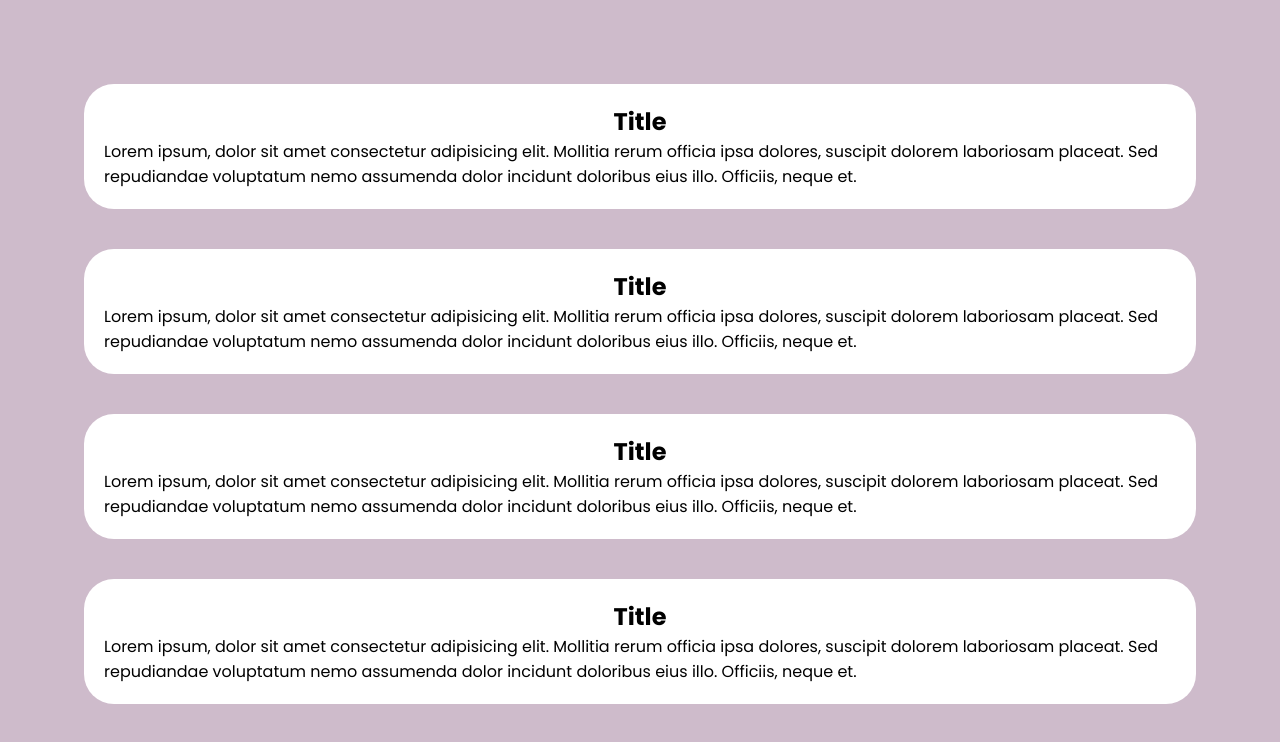
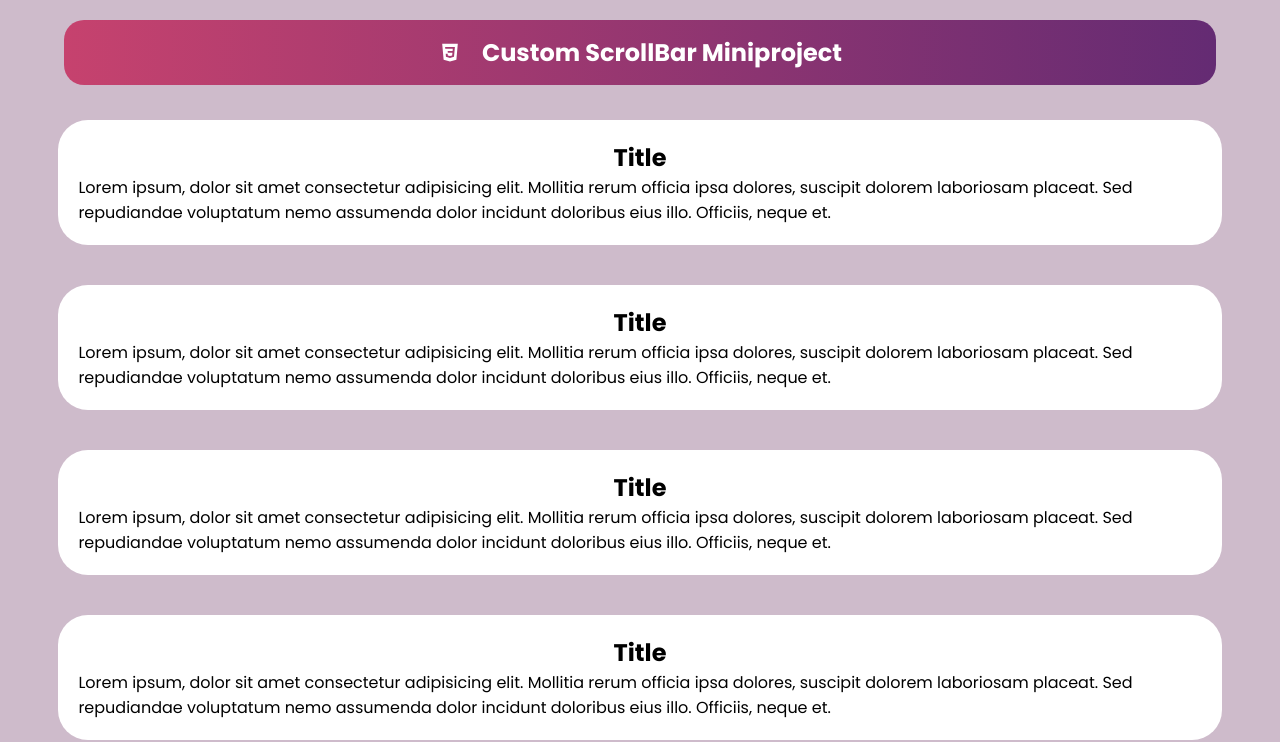
Before and after one commit to paulinadaciuk03/Custom-ScrollBar-Mini-Project-CSS, a plain HTML site: page index.html in a window 1280 px wide. Shown: the top 742 px of the page. Drawn offline with Linux system fonts and the light colour scheme.

Commit message:
added navbar

```diff
--- a/index.html
+++ b/index.html
@@ -7,6 +7,12 @@
     <link rel="stylesheet" href="style.css">
 </head>
 <body>
+    <nav class="navbar">
+        <div class="navbar__items">
+            <img src="images/logo.svg" alt="">
+            <h1>Custom ScrollBar Miniproject</h1>
+        </div>
+    </nav>
     <section class="container">
         <div class="card">
             <h2 class="card-title">Title</h2>
--- a/style.css
+++ b/style.css
@@ -8,15 +8,41 @@
     background-color: rgb(206, 187, 203);
 }
 
+.navbar{
+    position: fixed;
+    width: 90%;
+    display: flex;
+    align-items: center;
+    justify-content: center;
+    padding: 15px;
+    margin: 20px 5%;
+    background: #642B73;  /* fallback for old browsers */
+    background: -webkit-linear-gradient(to right, #C6426E, #642B73);  /* Chrome 10-25, Safari 5.1-6 */
+    background: linear-gradient(to right, #C6426E, #642B73); /* W3C, IE 10+/ Edge, Firefox 16+, Chrome 26+, Opera 12+, Safari 7+ */
+    border-radius: 20px;
+}
+
+.navbar__items{
+    background-color: transparent;
+    display: flex;
+}
+
+.navbar__items img, h1{
+    background-color: transparent;
+    color: white;
+    margin: 0 10px;
+}
+
+
 .container{
-
     width: 100%;
     height: 100%;
     display: flex;
     justify-content: center;
     align-items: center;
     flex-direction: column;
-    padding: 5%;
+    padding: 100px 3%;
+    margin: 0 auto;
 }
 
 .card{
```
Also changed, not shown: images/logo.svg (added).
